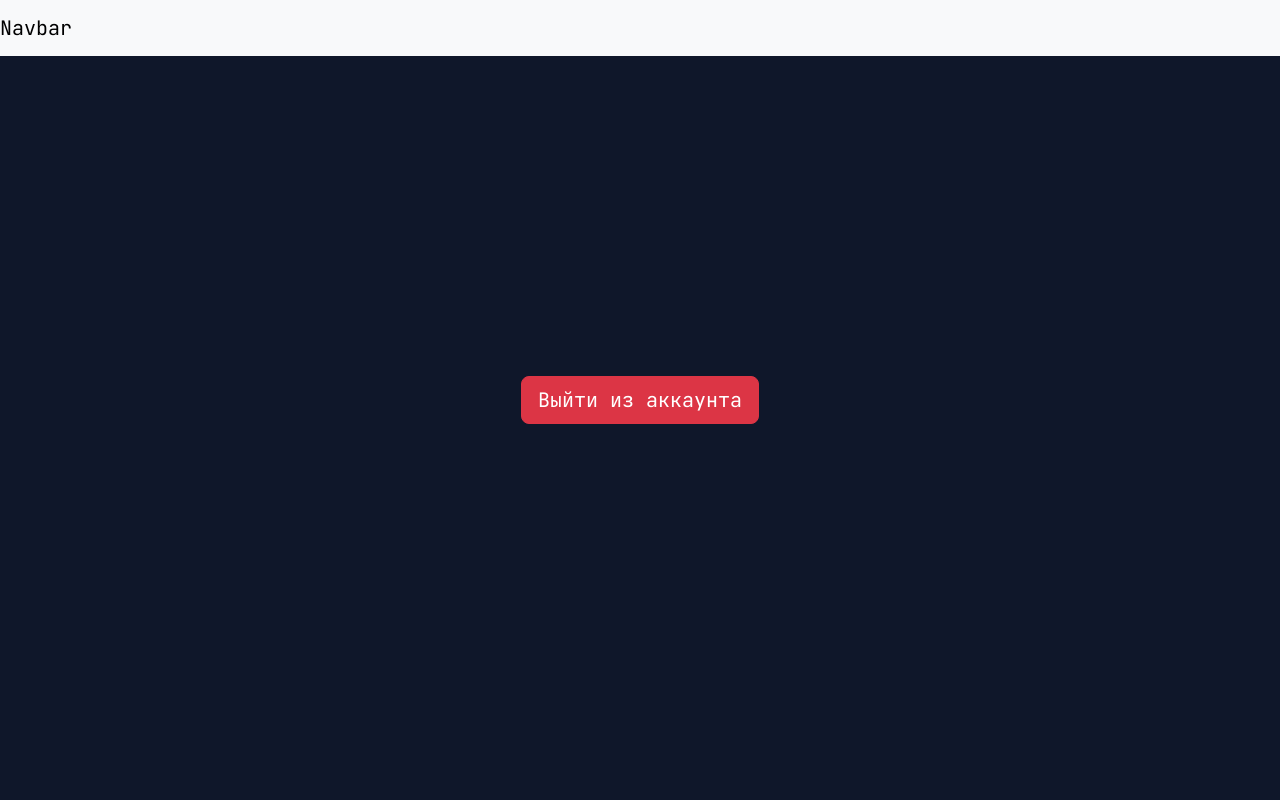
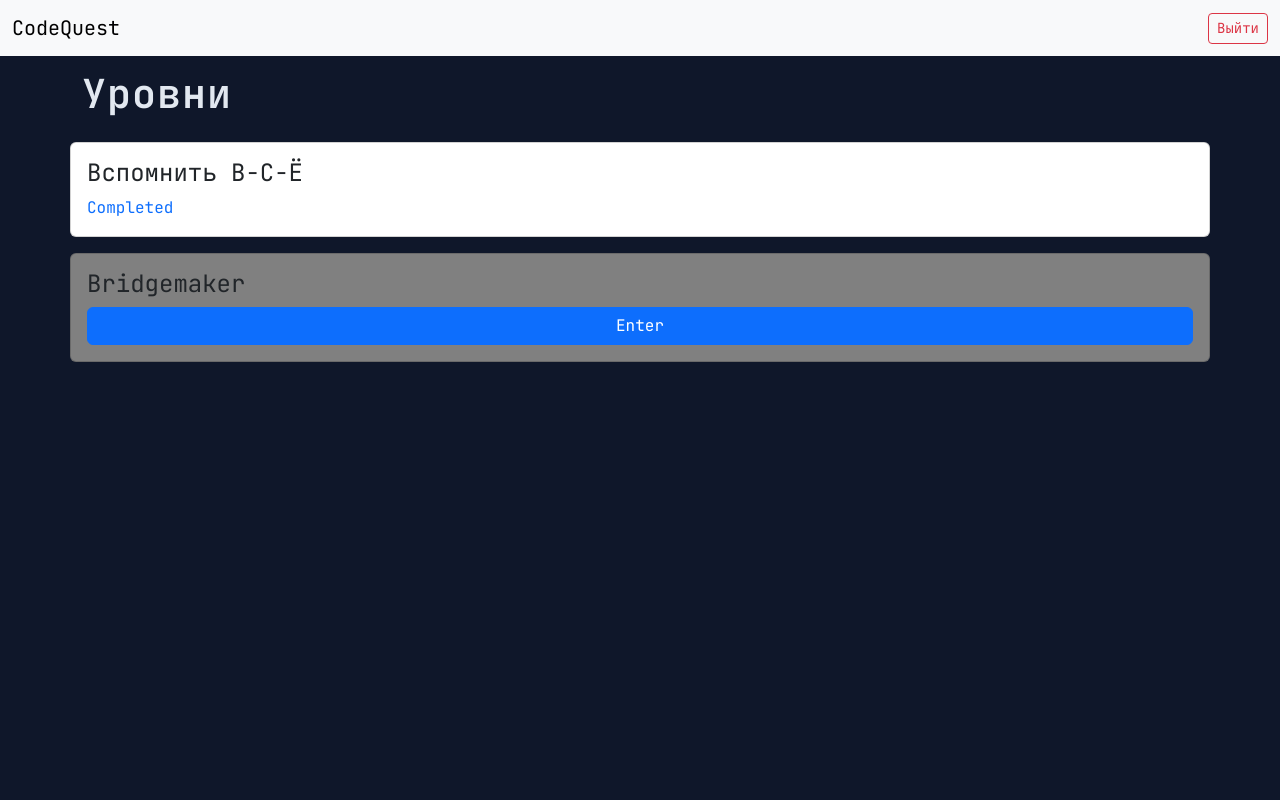
Before and after one commit to maffiix/CodeQuest, a Flask app: page / in a window 1280 px wide. Run offline with Flask 3, Linux system fonts and the light colour scheme; a user stored in the database is signed in.

Commit message:
Continuing refactoring, added third task

```diff
--- a/app/routes.py
+++ b/app/routes.py
@@ -9,7 +9,16 @@ main = Blueprint("main", __name__)
 
 @main.route("/")
 def index():
-    return render_template("index.html")
+    levels = Level.query.order_by(Level.order).all()
+
+    completed_ids = {
+        p.level_id
+        for p in UserProgress.query.filter_by(user_id=current_user.id, completed=True)
+    }
+
+    return render_template("index.html",
+        levels=levels,
+        completed_ids=completed_ids)
 
 
 @main.route("/logout")
--- a/app/templates/base.html
+++ b/app/templates/base.html
@@ -8,15 +8,20 @@
               crossorigin="anonymous">
     <link href="https://fonts.googleapis.com/css2?family=JetBrains+Mono:wght@400;600&display=swap" rel="stylesheet">
     <link rel="stylesheet" href="{{ url_for('static', filename='style.css') }}">
-        <nav class="navbar navbar-light bg-light fixed-top">
-            <a class="navbar-brand" href="/">Navbar</a>
-        </nav>
-    </nav>
     {% block styles %}{% endblock %}
 </head>
 <body>
 
-<div class="page-wrapper">
+<nav class="navbar navbar-light bg-light fixed-top">
+    <div class="container-fluid">
+        <a class="navbar-brand" href="/">CodeQuest</a>
+        {% if current_user.is_authenticated %}
+            <a href="{{ url_for('main.logout') }}" class="btn btn-outline-danger btn-sm">Выйти</a>
+        {% endif %}
+    </div>
+</nav>
+
+<div class="page-wrapper" style="margin-top: 70px;">
     {% block content %}{% endblock %}
 </div>
 
--- a/app/templates/index.html
+++ b/app/templates/index.html
@@ -8,11 +8,33 @@
 {% block content %}
 
 {% if current_user.is_authenticated %}
-  <div class="d-flex justify-content-center align-items-center vh-100">
-      <a href="{{ url_for('main.logout') }}" class="btn btn-danger btn-lg">Выйти из аккаунта</a>
+  <div class="container mt-5">
+    <h1 class="mb-4">Уровни</h1>
+
+    <div class="row">
+      {% for level in levels %}
+            {% if level.id in completed_ids %}
+                  <div class="card mb-3 p-3">
+                        <h4>{{ level.title }}</h4>
+
+                              <a href="{{ url_for('main.level', level_id=level.id) }}">Completed</a>
+                  </div>
+            {% else %}
+                  <div class="card mb-3 p-3" style="background-color: gray;">
+                        <h4>{{ level.title }}</h4>
+                        <a href="{{ url_for('main.level', level_id=level.id) }}"
+                        class="btn btn-primary">
+                        Enter
+                        </a>
+                  </div>
+            {% endif %}
+      {% endfor %}
+    </div>
   </div>
 {% else %}
-      <a href="{{ url_for('main.login') }}" class="btn btn-primary btn-lg">Войти в систему</a>
+  <div class="d-flex justify-content-center align-items-center vh-100">
+    <a href="{{ url_for('main.login') }}" class="btn btn-primary btn-lg">Войти в систему</a>
+  </div>
 {% endif %}
 
 {% endblock %}
--- a/scenery.txt
+++ b/scenery.txt
@@ -140,7 +140,7 @@ INCORRECT INPUT: no valid path found
 
 ABBR: ******
 Name: ******
-CrDat: YYYY/MM/DD (Дата создания по ISO 8601)
+CrDat: YYYY/MM/DD (Дата создания по ISO 8601)ё
 Type: ******
 [хар-ка 1]: [данные хар-ки 1]
 [хар-ка 2]: [данные хар-ки 2]
```
Also changed, not shown: TODO.md (+0 -1 lines), solves/3.py (added, +36 -0 lines).
